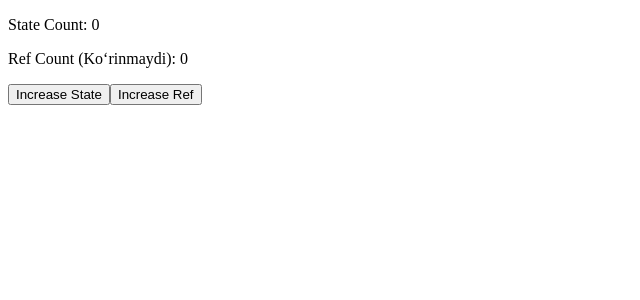
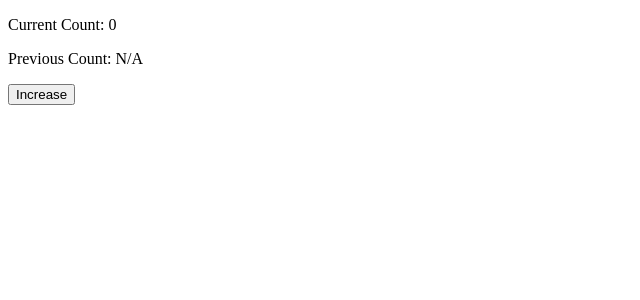
Before and after one commit to TemirovaAzima/typescript-react, a React (Vite) app: page / in a window 1280 px wide. Shown: the top 300 px of the page, without its empty margins (0-640 px from the left). Built offline with nearby package versions, Linux system fonts and the light colour scheme.

Commit message:
store previous state by useRef typescript

```diff
--- a/src/App.tsx
+++ b/src/App.tsx
@@ -1,27 +1,18 @@
 import React, {useEffect, useRef, useState} from 'react'
 
 const App: React.FC = () => {
-    const countRef = useRef<number>(0); // does nt trigger re-renders
-    const [stateCount, setStateCount] = useState<number>(0); // triggers re-renders
+    const [count,setCount] = useState<number>(0);
+    const prevCountRef = useRef<number|null>(null);
 
-    useEffect(() => {
-        console.log("Component re-rendered!"); // logs message every time the component re-renders
-    });
+    useEffect(()=>{ // useEffect runs after rendering and after render,useEffect updates value
+        prevCountRef.current = count; // stores previous value on every count update
+    },[count]);
 
-    const incrementState = () => {
-        setStateCount((prev:number) => prev + 1); // triggers re-render
-    };
-    const incrementRef = () => {
-        countRef.current++;
-        console.log("Ref count", countRef.current);//updates only in console
-    };
     return (
         <div>
-            {console.log("Rendering...")}
-            <p>State Count: {stateCount}</p>
-            <p>Ref Count (Ko‘rinmaydi): {countRef.current}</p>
-            <button onClick={incrementState}>Increase State</button>
-            <button onClick={incrementRef}>Increase Ref</button>
+            <p>Current Count: {count}</p>
+            <p>Previous Count: {prevCountRef.current !==null ? prevCountRef.current : "N/A"}</p>
+            <button onClick={()=>setCount(prev=>prev+1)}>Increase</button>
         </div>
     )
 }
```
